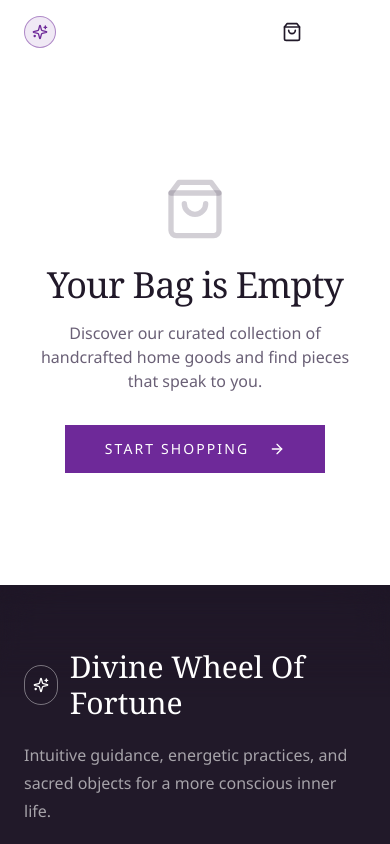
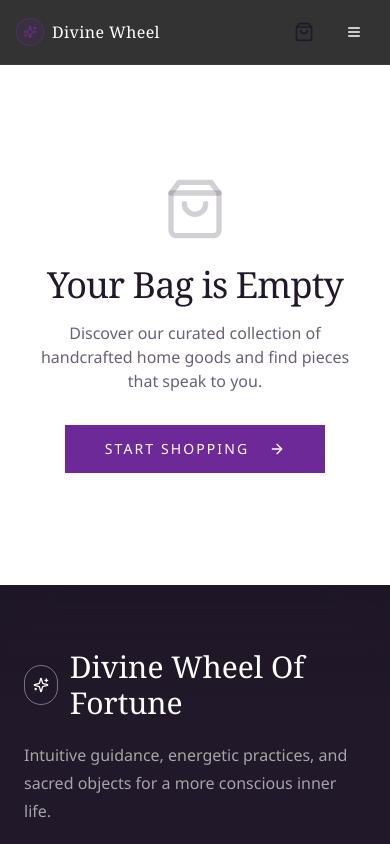
Before and after one commit to Fullstack-Hardik/astrology, a React (Vite) app in the folder client/: page /cart in a window 390 px wide. Shown: the top 844 px of the page. Built offline with nearby package versions, Linux system fonts and the light colour scheme; the HTML template or start-up script is replaced by a standard one.

Commit message:
UI Updates: Make navbar background dark

```diff
--- a/client/src/components/Header.tsx
+++ b/client/src/components/Header.tsx
@@ -8,7 +8,7 @@ import { Button } from "@/components/ui/button";
 const links = [
   { label: "Home", href: "/#top", icon: Home },
   { label: "Services", href: "/#services", icon: BookOpen },
-  { label: "Book Session", href: "/#book", icon: CalendarHeart },
+  { label: "Book", href: "/#book", icon: CalendarHeart },
   { label: "Shop", href: "/#shop", icon: ShoppingBag },
   { label: "Categories", href: "/#categories", icon: Grid },
   { label: "Journal", href: "/#journal", icon: BookText },
@@ -21,25 +21,24 @@ export const Header = () => {
   const location = useLocation();
   const homeHref = (anchor: string) => location.pathname === "/" ? anchor.replace("/", "") : anchor;
 
-  return <header className="sticky top-0 z-50 border-b border-white/5 bg-background/20 backdrop-blur-lg">
-    <nav className="container-full mx-auto px-6">
-      <div className="flex h-16 items-center justify-between gap-6 md:h-20">
-        <Link to="/" className="flex items-center gap-3 text-white hover:text-white/80 transition-colors">
-          <span className="grid h-8 w-8 shrink-0 place-items-center rounded-full border border-primary/50 bg-primary/10 text-primary">
-            <Sparkles className="h-4 w-4" />
+  return <header className="sticky top-0 z-50 border-b border-white/5 bg-black/80 backdrop-blur-xl">
+    <nav className="container-full mx-auto px-4 md:px-6">
+      <div className="flex h-16 items-center justify-between gap-4 md:h-20">
+        <Link to="/" className="flex items-center gap-2 text-white hover:text-white/80 transition-colors">
+          <span className="grid h-7 w-7 shrink-0 place-items-center rounded-full border border-primary/50 bg-primary/10 text-primary">
+            <Sparkles className="h-3.5 w-3.5" />
           </span>
-          <span className="font-serif text-lg tracking-wide md:text-xl">Divine Wheel <span className="hidden lg:inline font-light text-white/80">Of Fortune</span></span>
+          <span className="font-serif text-base tracking-wide md:text-lg whitespace-nowrap">Divine Wheel <span className="hidden lg:inline font-light text-white/80">Of Fortune</span></span>
         </Link>
-        <div className="hidden items-center gap-6 lg:flex">
-          {links.map(({ label, href, icon: Icon }) => (
-            <a key={label} href={homeHref(href)} className="flex items-center gap-1.5 text-xs font-medium uppercase tracking-[0.15em] text-white/70 transition-all hover:text-primary">
-              <Icon className="h-3.5 w-3.5 opacity-70" />
+        <div className="hidden items-center gap-4 xl:gap-6 lg:flex">
+          {links.map(({ label, href }) => (
+            <a key={label} href={homeHref(href)} className="text-[10px] xl:text-[11px] font-medium uppercase tracking-wider text-white/70 transition-all hover:text-primary whitespace-nowrap">
               {label}
             </a>
           ))}
         </div>
-        <div className="flex items-center gap-4">
-          <Button asChild size="sm" className="hidden rounded-full bg-primary text-primary-foreground hover:bg-primary/90 px-6 sm:inline-flex border-none font-medium">
+        <div className="flex items-center gap-3">
+          <Button asChild size="sm" className="hidden rounded-full bg-primary text-primary-foreground hover:bg-primary/90 px-4 sm:inline-flex border-none font-medium whitespace-nowrap text-xs h-8">
             <a href={homeHref("/#book")}>Book a session</a>
           </Button>
           <CartIcon />
```
